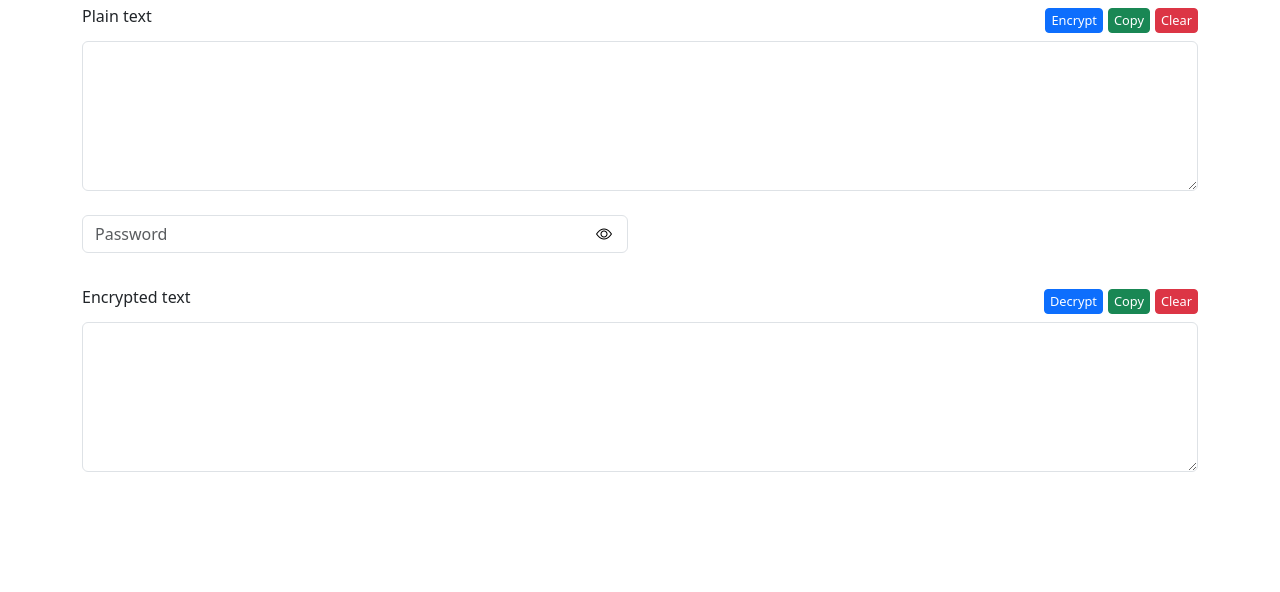
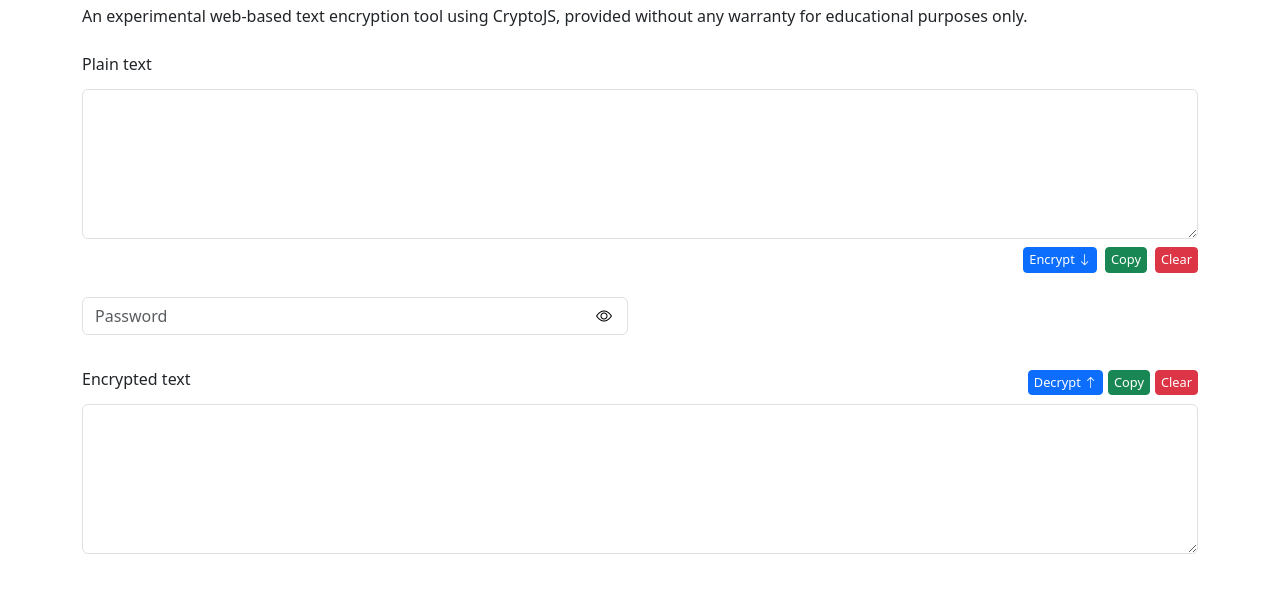
Before and after one commit to hjpad/html_encrypt, a plain HTML site: page docs/index.html in a window 1280 px wide. Shown: the part 66-658 px from the top of the page. Drawn offline with nearby package versions, Linux system fonts and the light colour scheme.

Commit message:
cryptojs and style improved

```diff
--- a/docs/index.html
+++ b/docs/index.html
@@ -8,7 +8,10 @@
       href="https://cdn.jsdelivr.net/npm/bootstrap@5.3.0/dist/css/bootstrap.min.css"
       rel="stylesheet"
     />
-    <link rel="stylesheet" href="https://cdn.jsdelivr.net/npm/bootstrap-icons@1.7.2/font/bootstrap-icons.css">
+    <link
+      rel="stylesheet"
+      href="https://cdn.jsdelivr.net/npm/bootstrap-icons@1.7.2/font/bootstrap-icons.css"
+    />
     <script src="https://cdnjs.cloudflare.com/ajax/libs/crypto-js/4.1.1/crypto-js.min.js"></script>
     <style>
       #plain-text,
@@ -43,22 +46,44 @@
         background: none;
         cursor: pointer;
       }
+      .textarea-footer {
+        margin-top: 5px;
+      }
+      .textarea-footer button {
+        padding: 2px 5px;
+        font-size: 0.8rem;
+      }
     </style>
   </head>
   <body class="container mt-4">
     <h2>html_encrypt</h2>
+	<p class="mb-4">
+      An experimental web-based text encryption tool using CryptoJS, provided without any warranty for educational purposes only.
+    </p>
 
     <!-- Plaintext Area -->
     <div class="mb-4">
       <div class="textarea-header">
         <label for="plain-text" class="form-label">Plain text</label>
-        <div class="textarea-buttons">
-          <button id="encryptBtn" class="btn btn-sm btn-primary">Encrypt</button>
-          <button class="btn btn-sm btn-success copy-btn" data-target="plain-text">Copy</button>
-          <button class="btn btn-sm btn-danger clear-btn" data-target="plain-text">Clear</button>
-        </div>
       </div>
       <textarea id="plain-text" class="form-control"></textarea>
+      <div class="textarea-footer d-flex justify-content-end mt-2">
+        <button id="encryptBtn" class="btn btn-sm btn-primary me-2">
+          Encrypt <i class="bi bi-arrow-down"></i>
+        </button>
+        <button
+          class="btn btn-sm btn-success copy-btn me-2"
+          data-target="plain-text"
+        >
+          Copy
+        </button>
+        <button
+          class="btn btn-sm btn-danger clear-btn"
+          data-target="plain-text"
+        >
+          Clear
+        </button>
+      </div>
     </div>
 
     <!-- Middle Section -->
@@ -83,33 +108,46 @@
       <div class="textarea-header">
         <label for="encrypted-text" class="form-label">Encrypted text</label>
         <div class="textarea-buttons">
-          <button id="decryptBtn" class="btn btn-sm btn-primary">Decrypt</button>
-          <button class="btn btn-sm btn-success copy-btn" data-target="encrypted-text">Copy</button>
-          <button class="btn btn-sm btn-danger clear-btn" data-target="encrypted-text">Clear</button>
+          <button id="decryptBtn" class="btn btn-sm btn-primary">
+            Decrypt <i class="bi bi-arrow-up"></i>
+          </button>
+          <button
+            class="btn btn-sm btn-success copy-btn"
+            data-target="encrypted-text"
+          >
+            Copy
+          </button>
+          <button
+            class="btn btn-sm btn-danger clear-btn"
+            data-target="encrypted-text"
+          >
+            Clear
+          </button>
         </div>
       </div>
       <textarea id="encrypted-text" class="form-control"></textarea>
     </div>
 
     <script>
-      document.addEventListener('DOMContentLoaded', function () {
-        const plainText = document.getElementById('plain-text');
-        const encryptedText = document.getElementById('encrypted-text');
-        const password = document.getElementById('password');
-        const encryptBtn = document.getElementById('encryptBtn');
-        const decryptBtn = document.getElementById('decryptBtn');
-        const togglePassword = document.getElementById('togglePassword');
+      document.addEventListener("DOMContentLoaded", function () {
+        const plainText = document.getElementById("plain-text");
+        const encryptedText = document.getElementById("encrypted-text");
+        const password = document.getElementById("password");
+        const encryptBtn = document.getElementById("encryptBtn");
+        const decryptBtn = document.getElementById("decryptBtn");
+        const togglePassword = document.getElementById("togglePassword");
 
         // Toggle password visibility
-        togglePassword.addEventListener('click', function () {
-          const type = password.getAttribute('type') === 'password' ? 'text' : 'password';
-          password.setAttribute('type', type);
-          this.querySelector('i').classList.toggle('bi-eye');
-          this.querySelector('i').classList.toggle('bi-eye-slash');
+        togglePassword.addEventListener("click", function () {
+          const type =
+            password.getAttribute("type") === "password" ? "text" : "password";
+          password.setAttribute("type", type);
+          this.querySelector("i").classList.toggle("bi-eye");
+          this.querySelector("i").classList.toggle("bi-eye-slash");
         });
 
         // Encrypt functionality
-        encryptBtn.addEventListener('click', function () {
+        encryptBtn.addEventListener("click", function () {
           if (!plainText.value) {
             alert("Please enter some text to encrypt.");
             return;
@@ -121,18 +159,25 @@
           }
 
           if (encryptedText.value) {
-            if (!confirm("The encrypted text area is not empty. Do you want to overwrite it?")) {
+            if (
+              !confirm(
+                "The encrypted text area is not empty. Do you want to overwrite it?"
+              )
+            ) {
               return;
             }
           }
 
           // Encryption using CryptoJS
-          const encrypted = CryptoJS.AES.encrypt(plainText.value, password.value).toString();
+          const encrypted = CryptoJS.AES.encrypt(
+            plainText.value,
+            password.value
+          ).toString();
           encryptedText.value = encrypted;
         });
 
         // Decrypt functionality
-        decryptBtn.addEventListener('click', function () {
+        decryptBtn.addEventListener("click", function () {
           if (!encryptedText.value) {
             alert("Please enter some text to decrypt.");
             return;
@@ -144,28 +189,37 @@
           }
 
           if (plainText.value) {
-            if (!confirm("The plain text area is not empty. Do you want to overwrite it?")) {
+            if (
+              !confirm(
+                "The plain text area is not empty. Do you want to overwrite it?"
+              )
+            ) {
               return;
             }
           }
 
           // Decryption using CryptoJS
           try {
-            const decrypted = CryptoJS.AES.decrypt(encryptedText.value, password.value).toString(CryptoJS.enc.Utf8);
+            const decrypted = CryptoJS.AES.decrypt(
+              encryptedText.value,
+              password.value
+            ).toString(CryptoJS.enc.Utf8);
             if (decrypted) {
               plainText.value = decrypted;
             } else {
-              throw new Error('Decryption failed');
+              throw new Error("Decryption failed");
             }
           } catch (error) {
-            alert("Decryption failed. Please check your encrypted text and password.");
+            alert(
+              "Decryption failed. Please check your encrypted text and password."
+            );
           }
         });
 
         // Copy functionality
-        document.querySelectorAll('.copy-btn').forEach(btn => {
-          btn.addEventListener('click', function() {
-            const targetId = this.getAttribute('data-target');
+        document.querySelectorAll(".copy-btn").forEach((btn) => {
+          btn.addEventListener("click", function () {
+            const targetId = this.getAttribute("data-target");
             const textToCopy = document.getElementById(targetId).value;
 
             if (!textToCopy) {
@@ -173,7 +227,8 @@
               return;
             }
 
-            navigator.clipboard.writeText(textToCopy)
+            navigator.clipboard
+              .writeText(textToCopy)
               .then(() => {
                 alert("Copied successfully!");
               })
@@ -184,13 +239,17 @@
         });
 
         // Clear functionality
-        document.querySelectorAll('.clear-btn').forEach(btn => {
-          btn.addEventListener('click', function() {
-            const targetId = this.getAttribute('data-target');
+        document.querySelectorAll(".clear-btn").forEach((btn) => {
+          btn.addEventListener("click", function () {
+            const targetId = this.getAttribute("data-target");
             const elementToClear = document.getElementById(targetId);
-            const elementName = targetId === 'plain-text' ? 'Plain text' : 'Encrypted text';
+            const elementName =
+              targetId === "plain-text" ? "Plain text" : "Encrypted text";
 
-            if (elementToClear.value && confirm(`Are you sure you want to clear the ${elementName}?`)) {
+            if (
+              elementToClear.value &&
+              confirm(`Are you sure you want to clear the ${elementName}?`)
+            ) {
               elementToClear.value = "";
             }
           });
```
